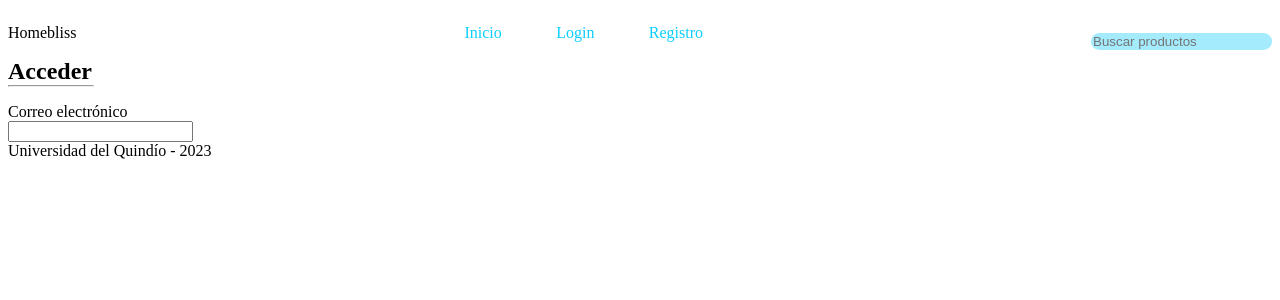
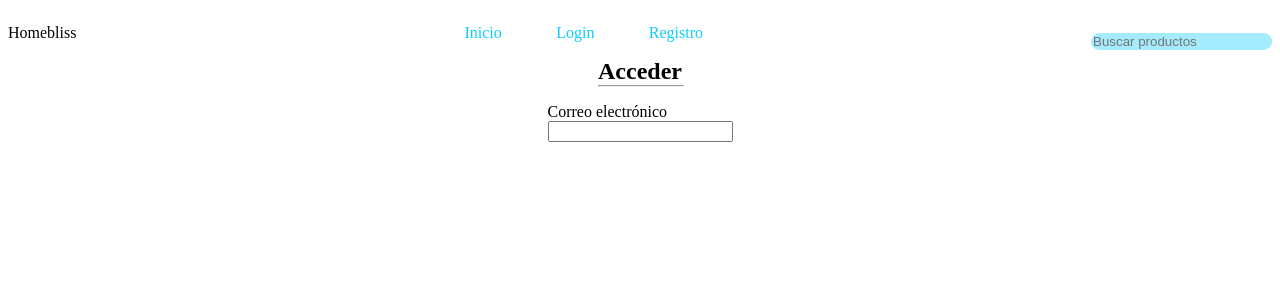
Before and after one commit to BrandonOrozcoZ/HomeBliss-Front, an Angular app: page /login in a window 1280 px wide. Shown: the top 300 px of the page. Built offline with nearby package versions, Linux system fonts and the light colour scheme.

Commit message:
Second commit

```diff
--- a/src/app/app.component.html
+++ b/src/app/app.component.html
@@ -8,6 +8,3 @@
   <app-search-bar></app-search-bar>
 </header>
 <router-outlet></router-outlet>
-<footer>
-<p>Universidad del Quindío - 2023</p>
-</footer>
--- a/src/app/app.module.ts
+++ b/src/app/app.module.ts
@@ -8,7 +8,7 @@ import { LoginComponent } from './components/login/login.component';
 import { SignupComponent } from './components/signup/signup.component';
 import { ProductComponent } from './components/product/product.component';
 import { ProductViewComponent } from './components/product-view/product-view.component';
-import { SearchBarComponent } from './search-bar/search-bar.component';
+import { SearchBarComponent } from './components/search-bar/search-bar.component';
 
 @NgModule({
   declarations: [
--- a/src/app/components/home/home.component.css
+++ b/src/app/components/home/home.component.css
@@ -11,11 +11,12 @@ img{
     align-items: center;
     justify-content: flex-end;
     gap: 1em;
+    height: 90vh;
 }
 
 .principal{
-    width: 600px;
-    height: 600px;
+    width: 400px;
+    height: 400px;
     border-radius: 50%;
     grid-row: 1/4;
     grid-column: 1/2;
--- a/src/app/components/login/login.component.css
+++ b/src/app/components/login/login.component.css
@@ -1,18 +1,16 @@
-
 .login{
     display: flex;
     flex-direction: column;
-    align-items: flex-start;
-    justify-content: flex-start;
+    align-items: center;
+    justify-content: center;
+    justify-self: center;
+    align-self: center;
     gap: 1em;
-    width: 100%;
+    width: 50%;
 }
 
 form{
     display: flex;
-    align-items: flex-start;
-    justify-content: flex-start;
-    width: 100%;
 }
 
 .credential{
```
Also changed, not shown: src/app/components/search-bar/search-bar.component.css (renamed from src/app/search-bar/search-bar.component.css), src/app/components/search-bar/search-bar.component.html (renamed from src/app/search-bar/search-bar.component.html), src/app/components/search-bar/search-bar.component.ts (renamed from src/app/search-bar/search-bar.component.ts), 1 other file (tests, documents, lock files or other folders).
